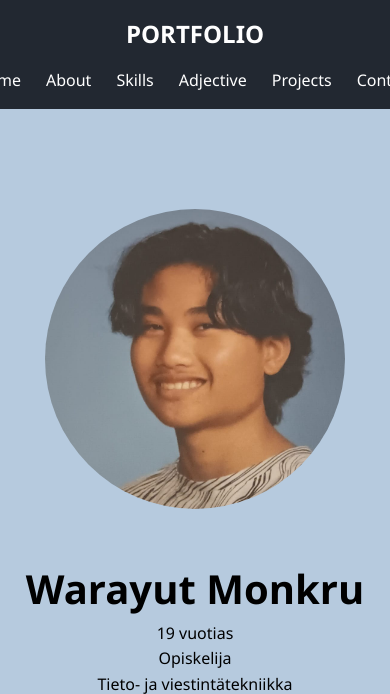
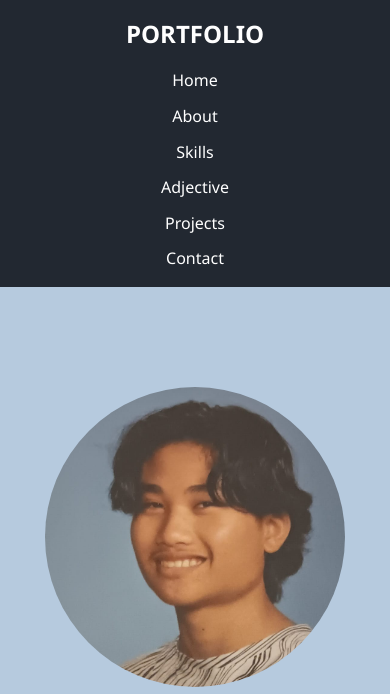
Before and after one commit to mnw-bg/WarayutMonkru, a PHP site: page / in a window 390 px wide; the page is wider, and only the part inside the window is pictured. Shown: the top 694 px of that part. Run offline with PHP 8.4, Linux system fonts and the light colour scheme.

Commit message:
style korjaus

```diff
--- a/style.css
+++ b/style.css
@@ -266,6 +266,11 @@ input:hover, textarea:hover{
     .navbar{
     flex-direction: column;
     }
+    .nav-links{
+        flex-direction: column;
+        gap: 10px;
+        align-items: center;
+    }
     .tyo-kuva img{
         width: 100%;
         height: auto;
```
